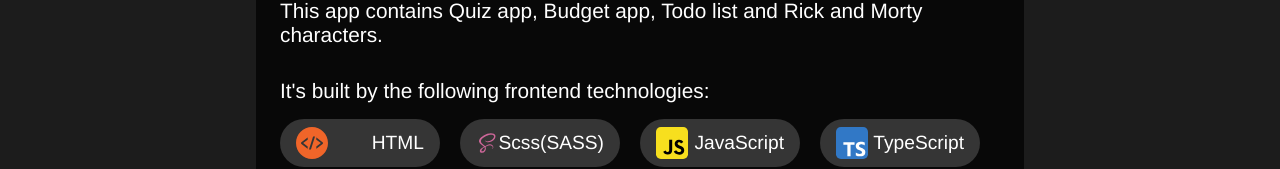
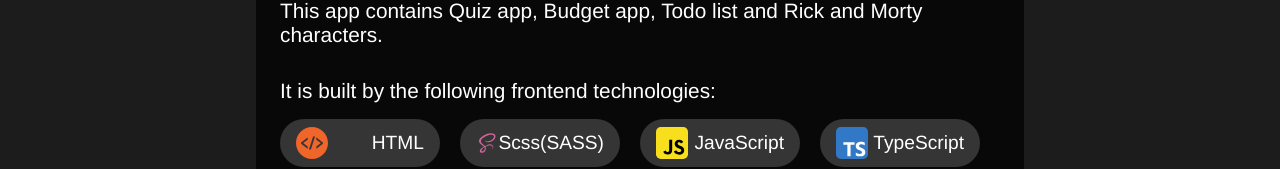
Before and after one commit to TimotijevicVlada/NextJS, a Next.js app: page / in a window 1280 px wide. Shown: the part 198-367 px from the top of the page. Built offline with nearby package versions, Linux system fonts and the light colour scheme.

Commit message:
Error solved...

```diff
--- a/components/Home/Home.tsx
+++ b/components/Home/Home.tsx
@@ -37,7 +37,7 @@ const Home = () => {
         <div className={css.container}>
             <h1>Welcome to my skills demo app</h1>
             <p className={css.firstParagraph}>This app contains Quiz app, Budget app, Todo list and Rick and Morty characters.</p>
-            <p className={css.secondParagraph}>It's built by the following frontend technologies:</p>
+            <p className={css.secondParagraph}>It is built by the following frontend technologies:</p>
             <div className={css.icons}>
                 {tech.map((item, index) => (
                     <AppTech
```
